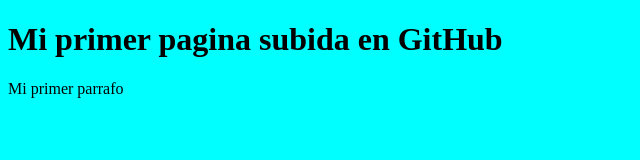
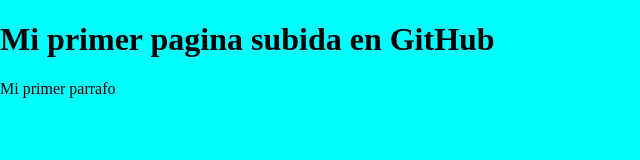
Before and after one commit to luiggi72/clasegithub, a plain HTML site: page index.html in a window 1280 px wide. Shown: the whole page, without its empty margins (0-640 px from the left). Drawn offline with Linux system fonts and the light colour scheme.

Commit message:
Cambiso de css en nuva rama

```diff
--- a/style.css
+++ b/style.css
@@ -1,3 +1,7 @@
 body{
     background-color: aqua;
+    size: 5px;
+    padding: 0%;
+    margin: 0;
+
 }
```
